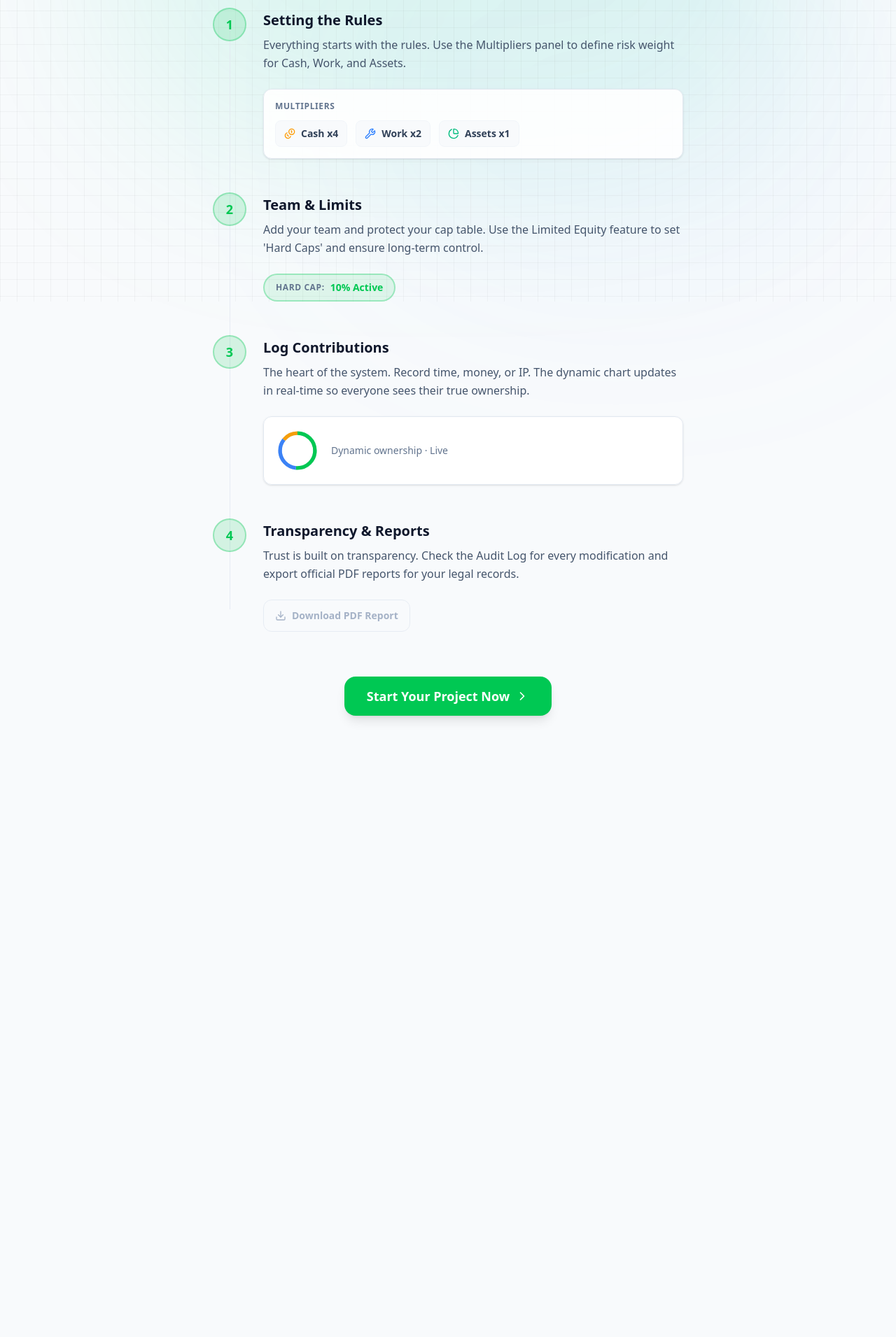
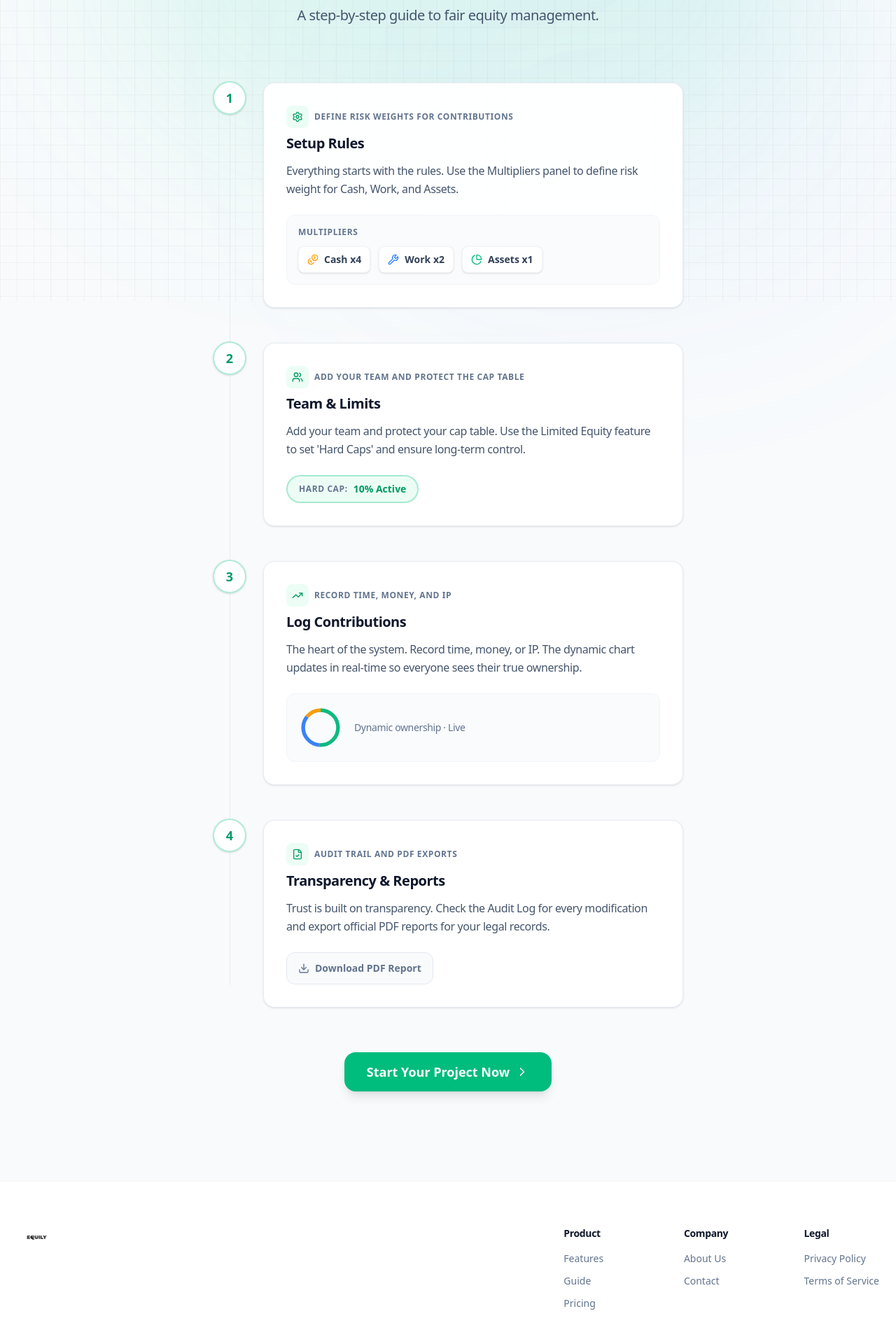
Before and after one commit to pabloalfaya/equafy-web, a Next.js app: page /guide in a window 1280 px wide. Shown: the part 369-2280 px from the top of the page at 70% size. Before the commit the page ends 1520 px from the top, so only its background shows below. Built offline with nearby package versions, Linux system fonts and the light colour scheme; no server answers.

Commit message:
design: major UI/UX overhaul, public routes fix, and language unification

```diff
--- a/src/app/guide/page.tsx
+++ b/src/app/guide/page.tsx
@@ -8,29 +8,45 @@ import {
   Coins,
   Wrench,
   ChevronRight,
+  Settings,
+  Users,
+  TrendingUp,
+  FileCheck,
 } from "lucide-react";
 import { createClient } from "@/utils/supabase/client";
 
-const STEPS = [
+const SECTIONS = [
   {
-    title: "Setting the Rules",
+    id: "setup-rules",
+    title: "Setup Rules",
+    subtitle: "Define risk weights for contributions",
     text: "Everything starts with the rules. Use the Multipliers panel to define risk weight for Cash, Work, and Assets.",
     visual: "multipliers",
+    icon: Settings,
   },
   {
+    id: "team-limits",
     title: "Team & Limits",
+    subtitle: "Add your team and protect the cap table",
     text: "Add your team and protect your cap table. Use the Limited Equity feature to set 'Hard Caps' and ensure long-term control.",
     visual: "badge",
+    icon: Users,
   },
   {
+    id: "log-contributions",
     title: "Log Contributions",
+    subtitle: "Record time, money, and IP",
     text: "The heart of the system. Record time, money, or IP. The dynamic chart updates in real-time so everyone sees their true ownership.",
     visual: "donut",
+    icon: TrendingUp,
   },
   {
+    id: "transparency-reports",
     title: "Transparency & Reports",
+    subtitle: "Audit trail and PDF exports",
     text: "Trust is built on transparency. Check the Audit Log for every modification and export official PDF reports for your legal records.",
     visual: "pdf-button",
+    icon: FileCheck,
   },
 ];
 
@@ -48,70 +64,80 @@ export default function GuidePage() {
 
   return (
     <div className="min-h-screen bg-[#F8FAFC] font-sans text-slate-900 selection:bg-emerald-100 selection:text-emerald-900 overflow-x-hidden">
-      {/* Background — grid */}
       <div className="fixed inset-0 z-0 pointer-events-none">
         <div className="absolute top-0 left-1/2 -translate-x-1/2 w-[1000px] h-[600px] bg-emerald-400/20 blur-[120px] rounded-full opacity-50 mix-blend-multiply" />
         <div className="absolute bottom-0 right-0 w-[800px] h-[600px] bg-blue-400/10 blur-[120px] rounded-full opacity-40 mix-blend-multiply" />
         <div className="absolute inset-0 bg-[linear-gradient(to_right,#80808012_1px,transparent_1px),linear-gradient(to_bottom,#80808012_1px,transparent_1px)] bg-[size:24px_24px]" />
       </div>
 
-      <main className="relative z-10 pt-40 pb-20 md:pt-52 md:pb-32 px-6">
+      <main className="relative z-10 pt-32 md:pt-44 pb-20 md:pb-32 px-6">
         <div className="mx-auto max-w-2xl">
-          {/* Header */}
           <header className="text-center mb-16 md:mb-20">
             <h1 className="text-4xl md:text-5xl font-bold tracking-tight text-slate-900 mb-4">
               Mastering Equily
             </h1>
-            <p className="text-xl text-slate-600 font-medium">
+            <p className="text-xl text-slate-600 font-medium tracking-tight">
               A step-by-step guide to fair equity management.
             </p>
           </header>
 
-          {/* Stepper */}
-          <div className="relative">
-            {/* Vertical connector line */}
+          <div className="relative space-y-0">
+            {/* Vertical connector */}
             <div
-              className="absolute left-6 top-8 bottom-8 w-px bg-slate-200/80"
+              className="absolute left-6 top-8 bottom-8 w-px bg-slate-200/80 hidden md:block"
               aria-hidden
             />
 
-            {STEPS.map((step, index) => (
-              <div key={step.title} className="relative flex gap-6 pb-12 last:pb-0">
-                {/* Step number circle */}
-                <div className="relative z-10 flex shrink-0 w-12 h-12 rounded-full bg-[#00C853]/15 border-2 border-[#00C853]/30 flex items-center justify-center">
-                  <span className="text-lg font-black text-[#00C853]">
+            {SECTIONS.map((step, index) => {
+              const Icon = step.icon;
+              return (
+                <section
+                  key={step.id}
+                  className="relative flex gap-6 pb-12 last:pb-0"
+                >
+                  {/* Step number + icon */}
+                  <div className="relative z-10 flex shrink-0 w-12 h-12 rounded-full bg-white border-2 border-emerald-500/30 shadow-sm flex items-center justify-center">
+                    <span className="text-lg font-black text-emerald-600">
                       {index + 1}
                     </span>
                   </div>
 
-                <div className="flex-1 min-w-0 pt-1">
-                  <h2 className="text-xl font-bold text-slate-900 mb-2">
+                  <div className="flex-1 min-w-0 pt-0.5">
+                    <div className="rounded-2xl border border-slate-200/80 bg-white/95 shadow-sm hover:shadow-md transition-shadow p-6 md:p-8">
+                      <div className="flex items-center gap-2 mb-2">
+                        <div className="p-2 rounded-lg bg-emerald-50">
+                          <Icon className="w-4 h-4 text-emerald-600" />
+                        </div>
+                        <span className="text-xs font-bold text-slate-500 uppercase tracking-wider">
+                          {step.subtitle}
+                        </span>
+                      </div>
+                      <h2 className="text-xl font-bold text-slate-900 mb-3 tracking-tight">
                         {step.title}
                       </h2>
-                  <p className="text-slate-600 font-medium leading-relaxed mb-6">
+                      <p className="text-slate-600 font-medium leading-relaxed mb-6 tracking-tight">
                         {step.text}
                       </p>
 
-                  {/* Visual element */}
                       {step.visual === "multipliers" && (
-                    <div className="rounded-xl border border-slate-200 bg-white/90 shadow-sm p-4">
+                        <div className="rounded-xl border border-slate-100 bg-slate-50/80 p-4">
                           <p className="text-xs font-bold text-slate-500 uppercase tracking-wider mb-3">
                             Multipliers
                           </p>
                           <div className="flex flex-wrap gap-3">
-                        <div className="flex items-center gap-2 px-3 py-2 rounded-lg bg-slate-50 border border-slate-100">
+                            <div className="flex items-center gap-2 px-3 py-2 rounded-lg bg-white border border-slate-100 shadow-sm">
                               <Coins className="w-4 h-4 text-amber-500" />
                               <span className="text-sm font-bold text-slate-700">
                                 Cash x4
                               </span>
                             </div>
-                        <div className="flex items-center gap-2 px-3 py-2 rounded-lg bg-slate-50 border border-slate-100">
+                            <div className="flex items-center gap-2 px-3 py-2 rounded-lg bg-white border border-slate-100 shadow-sm">
                               <Wrench className="w-4 h-4 text-blue-500" />
                               <span className="text-sm font-bold text-slate-700">
                                 Work x2
                               </span>
                             </div>
-                        <div className="flex items-center gap-2 px-3 py-2 rounded-lg bg-slate-50 border border-slate-100">
+                            <div className="flex items-center gap-2 px-3 py-2 rounded-lg bg-white border border-slate-100 shadow-sm">
                               <PieChart className="w-4 h-4 text-emerald-500" />
                               <span className="text-sm font-bold text-slate-700">
                                 Assets x1
@@ -122,18 +148,18 @@ export default function GuidePage() {
                       )}
 
                       {step.visual === "badge" && (
-                    <div className="inline-flex items-center gap-2 rounded-full border-2 border-[#00C853]/30 bg-[#00C853]/10 px-4 py-2">
+                        <div className="inline-flex items-center gap-2 rounded-full border-2 border-emerald-500/30 bg-emerald-50 px-4 py-2">
                           <span className="text-xs font-bold text-slate-500 uppercase tracking-wider">
                             Hard Cap:
                           </span>
-                      <span className="text-sm font-black text-[#00C853]">
+                          <span className="text-sm font-black text-emerald-600">
                             10% Active
                           </span>
                         </div>
                       )}
 
                       {step.visual === "donut" && (
-                    <div className="flex items-center gap-4 rounded-xl border border-slate-200 bg-white/90 shadow-sm p-4">
+                        <div className="flex items-center gap-4 rounded-xl border border-slate-100 bg-slate-50/80 p-4">
                           <div className="relative h-16 w-16 shrink-0">
                             <svg
                               viewBox="0 0 36 36"
@@ -152,7 +178,7 @@ export default function GuidePage() {
                                 cy="18"
                                 r="14"
                                 fill="none"
-                            stroke="#00C853"
+                                stroke="#10b981"
                                 strokeWidth="3"
                                 strokeDasharray="45 100"
                               />
@@ -178,33 +204,30 @@ export default function GuidePage() {
                               />
                             </svg>
                           </div>
-                      <div className="text-sm font-medium text-slate-500">
+                          <div className="text-sm font-medium text-slate-500 tracking-tight">
                             Dynamic ownership · Live
                           </div>
                         </div>
                       )}
 
                       {step.visual === "pdf-button" && (
-                    <button
-                      type="button"
-                      disabled
-                      className="inline-flex items-center gap-2 rounded-xl border border-slate-200 bg-slate-50 px-4 py-3 text-sm font-bold text-slate-400 cursor-not-allowed opacity-80"
-                    >
+                        <div className="inline-flex items-center gap-2 rounded-xl border border-slate-200 bg-slate-50 px-4 py-3 text-sm font-bold text-slate-500">
                           <Download className="w-4 h-4" />
                           Download PDF Report
-                    </button>
+                        </div>
                       )}
                     </div>
                   </div>
-            ))}
+                </section>
+              );
+            })}
           </div>
 
-          {/* CTA: register if not logged in, dashboard (projects) if logged in */}
           <div className="mt-16 text-center">
             {authChecked && (
               <Link
                 href={user ? "/dashboard" : "/login?view=signup"}
-                className="inline-flex items-center gap-2 h-14 px-8 rounded-2xl font-bold text-lg text-white shadow-lg transition-all duration-300 hover:opacity-95 hover:-translate-y-0.5 bg-[#00C853]"
+                className="inline-flex items-center gap-2 h-14 px-8 rounded-2xl font-bold text-lg text-white shadow-lg transition-all duration-300 hover:opacity-95 hover:-translate-y-0.5 bg-emerald-500 hover:bg-emerald-600"
               >
                 Start Your Project Now
                 <ChevronRight className="w-5 h-5" />
--- a/src/app/layout.tsx
+++ b/src/app/layout.tsx
@@ -2,6 +2,7 @@ import type { Metadata } from "next";
 import { Inter } from "next/font/google";
 import "./globals.css";
 import { ConditionalNavbar } from "@/components/ConditionalNavbar";
+import { ConditionalFooter } from "@/components/ConditionalFooter";
 
 const inter = Inter({
   subsets: ["latin"],
@@ -10,8 +11,7 @@ const inter = Inter({
 
 export const metadata: Metadata = {
   title: "Equily - Equity Split Calculator",
-  description: "Divide el equity de tu startup de forma justa",
-  // Añadimos la referencia al logo que subiste a public
+  description: "Split your startup equity fairly with a dynamic, contribution-based model.",
   icons: {
     icon: "/favicon.ico",
   },
@@ -23,10 +23,11 @@ export default function RootLayout({
   children: React.ReactNode;
 }>) {
   return (
-    <html lang="es">
+    <html lang="en">
       <body className={`${inter.variable} font-sans antialiased`}>
         <ConditionalNavbar />
         {children}
+        <ConditionalFooter />
       </body>
     </html>
   );
--- a/src/app/page.tsx
+++ b/src/app/page.tsx
@@ -6,9 +6,6 @@ import {
   ShieldCheck,
   PieChart,
   PlayCircle,
-  Mail,
-  Twitter,
-  Linkedin,
   ArrowRight,
   Sliders,
   Scale,
@@ -34,7 +31,7 @@ export default function LandingPage() {
       </div>
 
       {/* --- HERO SECTION --- */}
-      <header className="relative pt-36 pb-10 z-10">
+      <header className="relative pt-32 md:pt-44 pb-10 z-10">
         <div className="mx-auto max-w-5xl px-6 text-center">
           <h1 className="text-6xl md:text-8xl font-bold tracking-tighter text-slate-900 mb-4 leading-[1.1] md:leading-[1.1] py-2">
             Equity that <br className="hidden md:block" />
@@ -46,8 +43,8 @@ export default function LandingPage() {
           </p>
           <div className="flex flex-col sm:flex-row items-center justify-center gap-4">
             {/* CAMBIO 2: Start Splitting Free -> Start Splitting */}
-            <Link href="/login?view=signup" className="h-14 px-8 rounded-2xl bg-slate-900 text-white font-bold text-lg flex items-center justify-center shadow-xl shadow-slate-200 hover:bg-slate-800 hover:-translate-y-1 transition-all duration-300">
-              Start Splitting
+            <Link href="/login?view=signup" className="h-14 px-8 rounded-2xl bg-emerald-500 text-white font-bold text-lg flex items-center justify-center shadow-lg hover:bg-emerald-600 hover:-translate-y-0.5 transition-all duration-300 tracking-tight">
+              Get Started
             </Link>
             <button
               onClick={() => setIsVideoOpen(true)}
@@ -188,8 +185,8 @@ export default function LandingPage() {
                   </div>
                 </div>
                 <Link href="/models#custom" className="w-full">
-                  <button className="w-full py-4 rounded-xl border border-white/10 text-white font-bold hover:bg-white hover:text-slate-900 transition-all uppercase text-[11px] tracking-widest">
-                      Know more about Custom Model
+                  <button className="w-full py-4 rounded-2xl border border-white/10 text-white font-bold hover:bg-white hover:text-slate-900 transition-all uppercase text-[11px] tracking-widest">
+                    Learn more about Custom Model
                   </button>
                 </Link>
               </div>
@@ -225,7 +222,7 @@ export default function LandingPage() {
                     <div className="flex items-center gap-2">
                       <PieChart className={`w-4 h-4 transition-colors ${standardRisk ? 'text-emerald-400' : 'text-slate-500'}`} />
                       <span className={`text-sm font-bold transition-colors ${standardRisk ? 'text-white' : 'text-slate-400'}`}>
-                         Logarithmic Risk <span className="text-[10px] opacity-70 font-normal ml-1">(Optional)</span>
+                        Logarithmic Risk <span className="text-[10px] opacity-70 font-normal ml-1">(Optional)</span>
                       </span>
                     </div>
                     <button
@@ -237,8 +234,8 @@ export default function LandingPage() {
                   </div>
                 </div>
                 <Link href="/models#standard" className="w-full">
-                  <button className="w-full py-4 rounded-xl bg-emerald-500 text-white font-bold hover:bg-emerald-400 hover:scale-[1.02] shadow-lg shadow-emerald-900/20 text-center transition-all uppercase text-[11px] tracking-widest">
-                    Know more about Just Split Model
+                  <button className="w-full py-4 rounded-2xl bg-emerald-500 text-white font-bold hover:bg-emerald-400 hover:scale-[1.02] shadow-lg shadow-emerald-900/20 text-center transition-all uppercase text-[11px] tracking-widest">
+                    Learn more about Just Split Model
                   </button>
                 </Link>
               </div>
@@ -271,8 +268,8 @@ export default function LandingPage() {
                   </div>
                 </div>
                 <Link href="/models#flat" className="w-full">
-                  <button className="w-full py-4 rounded-xl border border-white/10 text-white font-bold hover:bg-white hover:text-slate-900 transition-all uppercase text-[11px] tracking-widest">
-                      Know more about Flat Model
+                  <button className="w-full py-4 rounded-2xl border border-white/10 text-white font-bold hover:bg-white hover:text-slate-900 transition-all uppercase text-[11px] tracking-widest">
+                    Learn more about Flat Model
                   </button>
                 </Link>
               </div>
@@ -281,54 +278,6 @@ export default function LandingPage() {
           </div>
       </section>
 
-      {/* --- FOOTER --- */}
-      <footer className="bg-white border-t border-slate-200 relative z-10">
-        <div className="mx-auto max-w-7xl px-6 pt-20 pb-10">
-          <div className="grid grid-cols-2 md:grid-cols-5 gap-12 mb-16">
-            <div className="col-span-2">
-              <Link href="/" className="inline-block">
-                <img src="/logo.png" alt="Equily Logo" className="h-16 w-auto mb-6 grayscale hover:grayscale-0 transition-all opacity-80 hover:opacity-100" />
-              </Link>
-              <p className="text-slate-500 font-medium max-w-xs leading-relaxed text-sm">
-                Modern tools for modern founders. Calculate, track, and manage equity with data-driven precision.
-              </p>
-            </div>
-            <div>
-              <h4 className="font-bold text-slate-900 mb-6 text-sm">Product</h4>
-              <ul className="space-y-4 text-sm font-medium text-slate-500">
-                <li><Link href="#" className="hover:text-emerald-600 transition-colors">Calculator</Link></li>
-                <li><Link href="/pricing" className="hover:text-emerald-600 transition-colors">Pricing</Link></li>
-                <li><Link href="/models" className="hover:text-emerald-600 transition-colors">Equity Models</Link></li>
-              </ul>
-            </div>
-            <div>
-              <h4 className="font-bold text-slate-900 mb-6 text-sm">Resources</h4>
-              <ul className="space-y-4 text-sm font-medium text-slate-500">
-                <li><Link href="#" className="hover:text-emerald-600 transition-colors">Documentation</Link></li>
-                <li><Link href="#" className="hover:text-emerald-600 transition-colors">Guides</Link></li>
-                <li><Link href="#" className="hover:text-emerald-600 transition-colors">API Status</Link></li>
-              </ul>
-            </div>
-            <div>
-              <h4 className="font-bold text-slate-900 mb-6 text-sm">Legal</h4>
-              <ul className="space-y-4 text-sm font-medium text-slate-500">
-                <li><Link href="#" className="hover:text-emerald-600 transition-colors">Privacy Policy</Link></li>
-                <li><Link href="#" className="hover:text-emerald-600 transition-colors">Terms</Link></li>
-                <li><Link href="#" className="hover:text-emerald-600 transition-colors">Security</Link></li>
-              </ul>
-            </div>
-          </div>
-          <div className="pt-8 border-t border-slate-100 flex flex-col md:flex-row justify-between items-center gap-6 text-slate-400 font-bold text-xs uppercase tracking-wider">
-            <p>© 2026 Equily. Built for modern co-founders.</p>
-            <div className="flex gap-6">
-              <Twitter className="h-5 w-5 hover:text-slate-900 cursor-pointer transition-colors" />
-              <Linkedin className="h-5 w-5 hover:text-slate-900 cursor-pointer transition-colors" />
-              <Mail className="h-5 w-5 hover:text-slate-900 cursor-pointer transition-colors" />
-            </div>
-          </div>
-        </div>
-      </footer>
-
       <VideoDemoModal open={isVideoOpen} onClose={() => setIsVideoOpen(false)} />
     </div>
   );
--- a/src/app/what-is-equily/page.tsx
+++ b/src/app/what-is-equily/page.tsx
@@ -19,7 +19,7 @@ export default function WhatIsEquilyPage() {
       </div>
 
       {/* --- SECCIÓN PRINCIPAL (HERO 2 COLUMNAS) --- */}
-      <main className="relative z-10 pt-40 pb-20">
+      <main className="relative z-10 pt-32 md:pt-44 pb-20">
         <div className="mx-auto max-w-7xl px-6">
           <div className="grid lg:grid-cols-2 gap-16 items-center">
 
@@ -43,7 +43,7 @@ export default function WhatIsEquilyPage() {
               </p>
 
               <div className="flex flex-col sm:flex-row items-center gap-4">
-                 <Link href="/login?view=signup" className="h-14 px-8 rounded-2xl bg-slate-900 text-white font-bold text-lg flex items-center justify-center shadow-xl shadow-slate-200 hover:bg-slate-800 hover:-translate-y-1 transition-all duration-300">
+                 <Link href="/login?view=signup" className="h-14 px-8 rounded-2xl bg-emerald-500 text-white font-bold text-lg flex items-center justify-center shadow-lg hover:bg-emerald-600 hover:-translate-y-0.5 transition-all duration-300 tracking-tight">
                    Get Started
                  </Link>
                  <button
--- /dev/null
+++ b/src/components/ConditionalFooter.tsx
@@ -0,0 +1,11 @@
+"use client";
+
+import { usePathname } from "next/navigation";
+import { PublicFooter } from "@/components/PublicFooter";
+
+export function ConditionalFooter() {
+  const pathname = usePathname();
+  const isDashboard = pathname?.startsWith("/dashboard");
+  if (isDashboard) return null;
+  return <PublicFooter />;
+}
--- /dev/null
+++ b/src/components/PublicFooter.tsx
@@ -0,0 +1,44 @@
+"use client";
+
+import Link from "next/link";
+
+export function PublicFooter() {
+  return (
+    <footer className="bg-white border-t border-gray-100/80 relative z-10">
+      <div className="mx-auto max-w-7xl px-6 pt-16 pb-10">
+        <div className="flex flex-col md:flex-row md:items-start md:justify-between gap-10 mb-12">
+          <Link href="/" className="shrink-0">
+            <img src="/logo.png" alt="Equily" className="h-8 w-auto opacity-90 hover:opacity-100 transition-opacity" />
+          </Link>
+          <nav className="grid grid-cols-1 sm:grid-cols-3 gap-10 sm:gap-16">
+            <div>
+              <h4 className="font-bold text-slate-900 mb-4 text-sm tracking-tight">Product</h4>
+              <ul className="space-y-3 text-sm font-medium text-slate-500">
+                <li><Link href="/features" className="hover:text-emerald-600 transition-colors">Features</Link></li>
+                <li><Link href="/guide" className="hover:text-emerald-600 transition-colors">Guide</Link></li>
+                <li><Link href="/pricing" className="hover:text-emerald-600 transition-colors">Pricing</Link></li>
+              </ul>
+            </div>
+            <div>
+              <h4 className="font-bold text-slate-900 mb-4 text-sm tracking-tight">Company</h4>
+              <ul className="space-y-3 text-sm font-medium text-slate-500">
+                <li><Link href="/what-is-equily" className="hover:text-emerald-600 transition-colors">About Us</Link></li>
+                <li><Link href="/contact" className="hover:text-emerald-600 transition-colors">Contact</Link></li>
+              </ul>
+            </div>
+            <div>
+              <h4 className="font-bold text-slate-900 mb-4 text-sm tracking-tight">Legal</h4>
+              <ul className="space-y-3 text-sm font-medium text-slate-500">
+                <li><Link href="/legal" className="hover:text-emerald-600 transition-colors">Privacy Policy</Link></li>
+                <li><Link href="/legal" className="hover:text-emerald-600 transition-colors">Terms of Service</Link></li>
+              </ul>
+            </div>
+          </nav>
+        </div>
+        <div className="pt-8 border-t border-slate-100 text-slate-400 text-sm font-medium tracking-tight">
+          © 2026 Equily. All rights reserved.
+        </div>
+      </div>
+    </footer>
+  );
+}
```
Also changed, not shown: src/app/contact/page.tsx (+4 -9 lines), src/app/features/page.tsx (+12 -40 lines), src/app/pricing/page.tsx (+8 -12 lines), src/components/Navbar.tsx (+3 -28 lines). Lines whose indentation alone changed are shown as unchanged.
